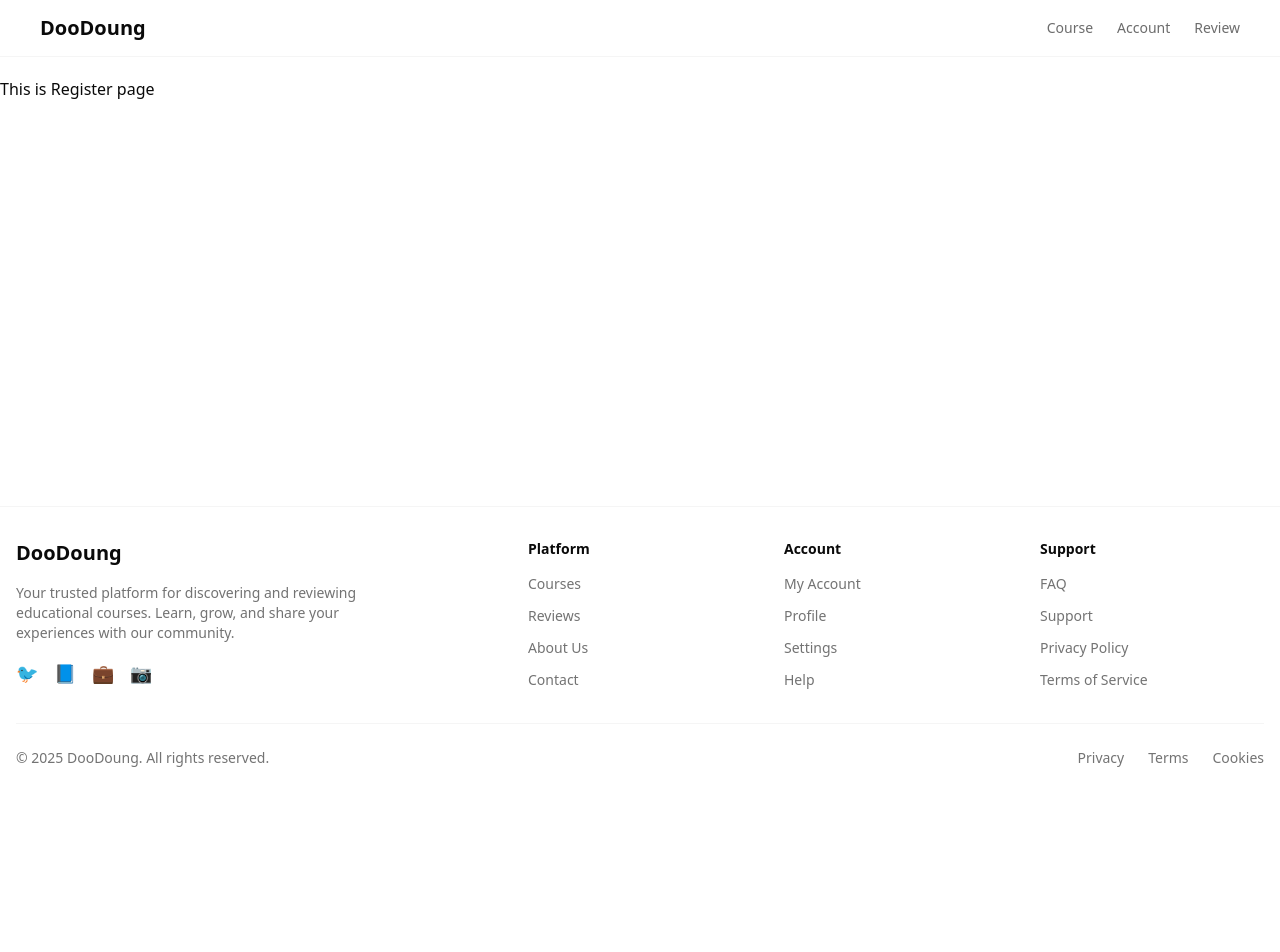
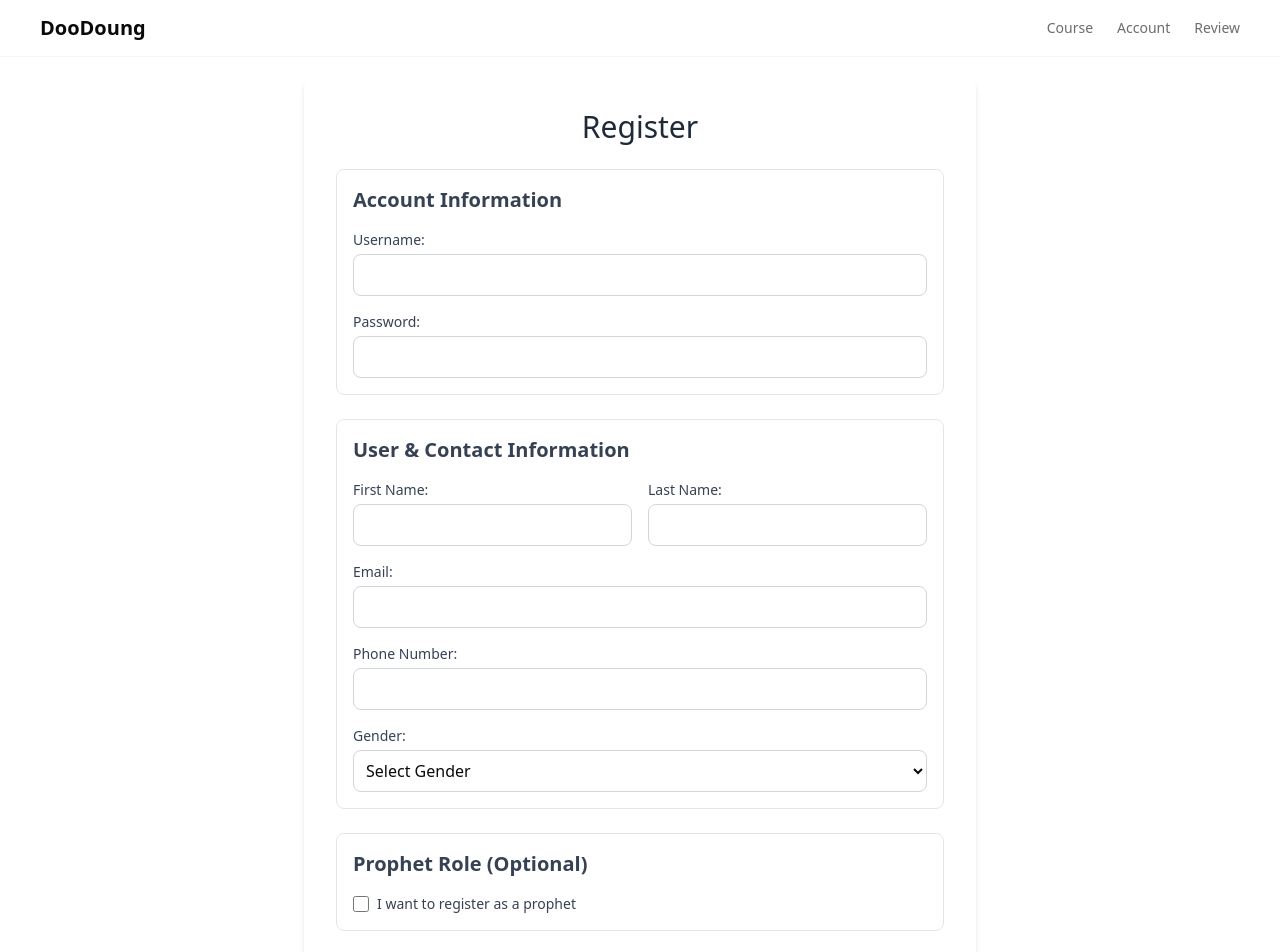
Before and after one commit to DooDoung/doo-doung-frontend, a Next.js app: page /register in a window 1280 px wide. Shown: the top 952 px of the page. Before the commit the page ends 800 px from the top, so only its background shows below. Built offline with nearby package versions, Linux system fonts and the light colour scheme.

Commit message:
add: user registration page with basic styling

```diff
--- a/src/pages/register.tsx
+++ b/src/pages/register.tsx
@@ -1,9 +1,259 @@
+import React, { useState } from "react";
+
 import { DefaultLayout } from "@/components/globalComponents";
+import { RegisterFormData } from "@/types/user";
 
+const showToast = {
+  error: (message: string) => alert(`ERROR: ${message}`),
+};
 export default function RegisterPage() {
+  const [formData, setFormData] = useState<RegisterFormData>({
+    username: "",
+    password: "",
+    firstName: "",
+    lastName: "",
+    phoneNumber: "",
+    gender: "",
+    email: "",
+    isProphet: false,
+    transactionAccount: "",
+    lineId: "",
+  });
+
+  const [isLoading, setIsLoading] = useState(false);
+
+  const handleChange = (
+    e: React.ChangeEvent<HTMLInputElement | HTMLSelectElement>,
+  ) => {
+    const { name, value, type } = e.target;
+    if (type === "checkbox") {
+      const { checked } = e.target as HTMLInputElement;
+      setFormData((prev) => ({ ...prev, [name]: checked }));
+    } else {
+      setFormData((prev) => ({ ...prev, [name]: value }));
+    }
+  };
+
+  const handleSubmit = async (e: React.FormEvent) => {
+    e.preventDefault();
+    setIsLoading(true);
+
+    try {
+      //THIS IS A MOCK
+      console.log("Submitting registration data:", formData);
+      await new Promise((resolve) => setTimeout(resolve, 1000));
+
+      if (formData.username.toLowerCase() === "error") {
+        throw new Error("This username is already taken");
+      }
+      alert("Registration sucessful!");
+    } catch (error) {
+      if (error instanceof Error) {
+        showToast.error(error.message);
+      } else {
+        showToast.error("An unexpected error occured.");
+      }
+    } finally {
+      setIsLoading(false);
+    }
+  };
+
+  const inputStyle =
+    "w-full p-2 border border-gray-300 rounded-md focus:ring-2 focus:ring-indigo-500 focus:border-indigo-500";
+  const labelStyle = "block text-sm font-medium text-gray-700 mb-1";
+
   return (
     <DefaultLayout>
-      <p>This is Register page</p>
+      <form
+        onSubmit={handleSubmit}
+        className="mx-auto max-w-2xl space-y-6 rounded-lg bg-white p-8 shadow-md"
+      >
+        <h2 className="fond-bold text-center text-3xl text-gray-800">
+          Register
+        </h2>
+        <div className="space-y-4 rounded-md border p-4">
+          <h3 className="text-xl font-semibold text-gray-700">
+            Account Information
+          </h3>
+          <div>
+            <label htmlFor="username" className={labelStyle}>
+              Username:{" "}
+            </label>
+            <input
+              type="text"
+              id="username"
+              name="username"
+              value={formData.username}
+              onChange={handleChange}
+              required
+              className={inputStyle}
+            />
+          </div>
+          <div>
+            <label htmlFor="password" className={labelStyle}>
+              Password:{" "}
+            </label>
+            <input
+              type="password"
+              id="password"
+              name="password"
+              value={formData.password}
+              onChange={handleChange}
+              required
+              className={inputStyle}
+            />
+          </div>
+        </div>
+
+        <div className="space-y-4 rounded-md border p-4">
+          <h3 className="text-xl font-semibold text-gray-700">
+            User & Contact Information
+          </h3>
+          <div className="grid grid-cols-1 gap-4 md:grid-cols-2">
+            <div>
+              <label htmlFor="firstName" className={labelStyle}>
+                First Name:
+              </label>
+              <input
+                type="text"
+                id="firstName"
+                name="firstName"
+                value={formData.firstName}
+                onChange={handleChange}
+                required
+                className={inputStyle}
+              />
+            </div>
+            <div>
+              <label htmlFor="lastName" className={labelStyle}>
+                Last Name:
+              </label>
+              <input
+                type="text"
+                id="lastName"
+                name="lastName"
+                value={formData.lastName}
+                onChange={handleChange}
+                required
+                className={inputStyle}
+              />
+            </div>
+          </div>
+          <div>
+            <label htmlFor="email" className={labelStyle}>
+              Email:
+            </label>
+            <input
+              type="email"
+              id="email"
+              name="email"
+              value={formData.email}
+              onChange={handleChange}
+              required
+              className={inputStyle}
+            />
+          </div>
+          <div>
+            <label htmlFor="phoneNumber" className={labelStyle}>
+              Phone Number:
+            </label>
+            <input
+              type="tel"
+              id="phoneNumber"
+              name="phoneNumber"
+              value={formData.phoneNumber}
+              onChange={handleChange}
+              required
+              className={inputStyle}
+            />
+          </div>
+          <div>
+            <label htmlFor="gender" className={labelStyle}>
+              Gender:
+            </label>
+            <select
+              id="gender"
+              name="gender"
+              value={formData.gender}
+              onChange={handleChange}
+              required
+              className={inputStyle}
+            >
+              <option value="" disabled>
+                Select Gender
+              </option>
+              <option value="male">Male</option>
+              <option value="female">Female</option>
+              <option value="other">Other</option>
+            </select>
+          </div>
+        </div>
+
+        <div className="space-y-4 rounded-md border p-4">
+          <h3 className="text-xl font-semibold text-gray-700">
+            Prophet Role (Optional)
+          </h3>
+          <div className="flex items-center gap-2">
+            <input
+              id="isProphet"
+              type="checkbox"
+              name="isProphet"
+              checked={formData.isProphet}
+              onChange={handleChange}
+              className="h-4 w-4 rounded border-gray-300 text-indigo-600 focus:ring"
+            />
+            <label
+              htmlFor="isProphet"
+              className="text-sm font-medium text-gray-700"
+            >
+              I want to register as a prophet
+            </label>
+          </div>
+          {formData.isProphet && (
+            <div className="ml-5 space-y-4 border-l-2 border-indigo-200 pl-5">
+              <h4 className="text-lg font-semibold text-gray-700">
+                Prophet Information
+              </h4>
+              <div>
+                <label htmlFor="transactionAccount" className={labelStyle}>
+                  Transaction Account:{" "}
+                </label>
+                <input
+                  type="text"
+                  id="transactionAccount"
+                  name="transactionAccount"
+                  value={formData.transactionAccount}
+                  onChange={handleChange}
+                  required={formData.isProphet}
+                  className={inputStyle}
+                />
+              </div>
+              <div>
+                <label htmlFor="lineId" className={labelStyle}>
+                  Line ID:{" "}
+                </label>
+                <input
+                  type="text"
+                  id="lineId"
+                  name="lineId"
+                  value={formData.lineId}
+                  onChange={handleChange}
+                  required={formData.isProphet}
+                  className={inputStyle}
+                />
+              </div>
+            </div>
+          )}
+        </div>
+
+        <button
+          type="submit"
+          disabled={isLoading}
+          className="w-full rounded-md bg-indigo-600 px-4 py-3 font-semibold text-white shadow-sm hover:bg-indigo-700 focus:ring-2 focus:ring-indigo-500 focus:ring-offset-2 focus:outline-none disabled:cursor-not-allowed"
+        >
+          {isLoading ? "Registering..." : "Register"}
+        </button>
+      </form>
     </DefaultLayout>
   );
 }
--- /dev/null
+++ b/src/types/user.ts
@@ -0,0 +1,12 @@
+export interface RegisterFormData{
+    username: string;
+    password: string;
+    firstName: string;
+    lastName: string;
+    phoneNumber: string;
+    gender: 'male' | 'female' | 'other' | '';
+    email: string;
+    isProphet: boolean;
+    transactionAccount?: string;
+    lineId?: string;
+}
```
Also changed, not shown: 1 other file (tests, documents, lock files or other folders).
